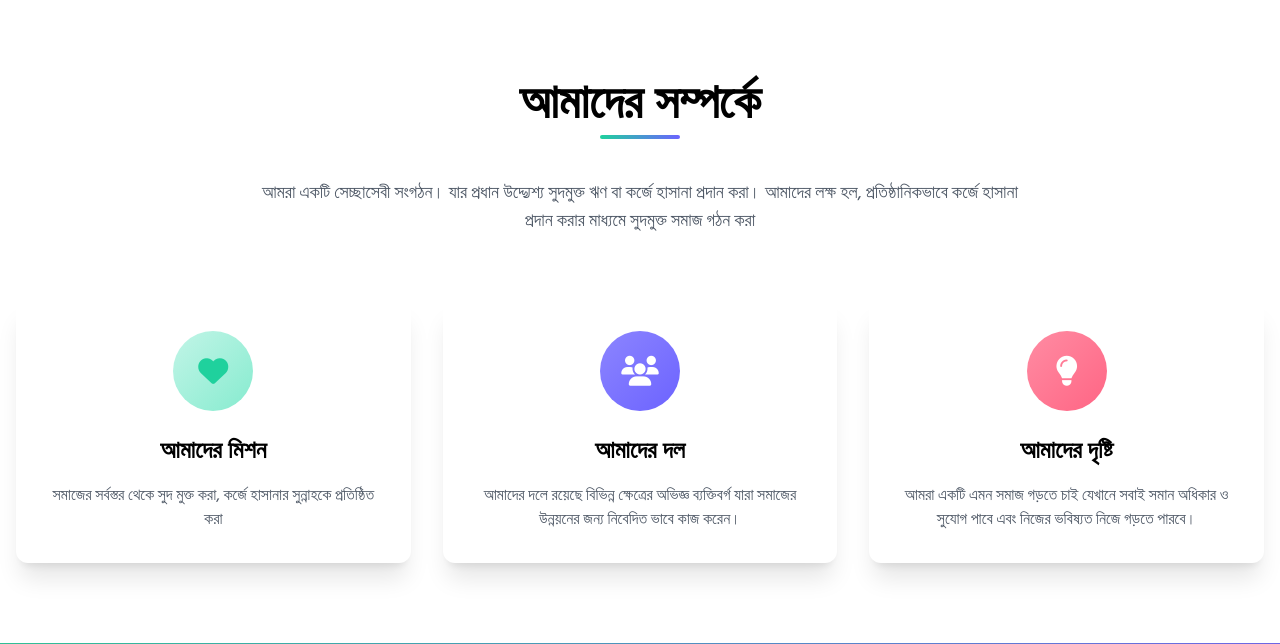
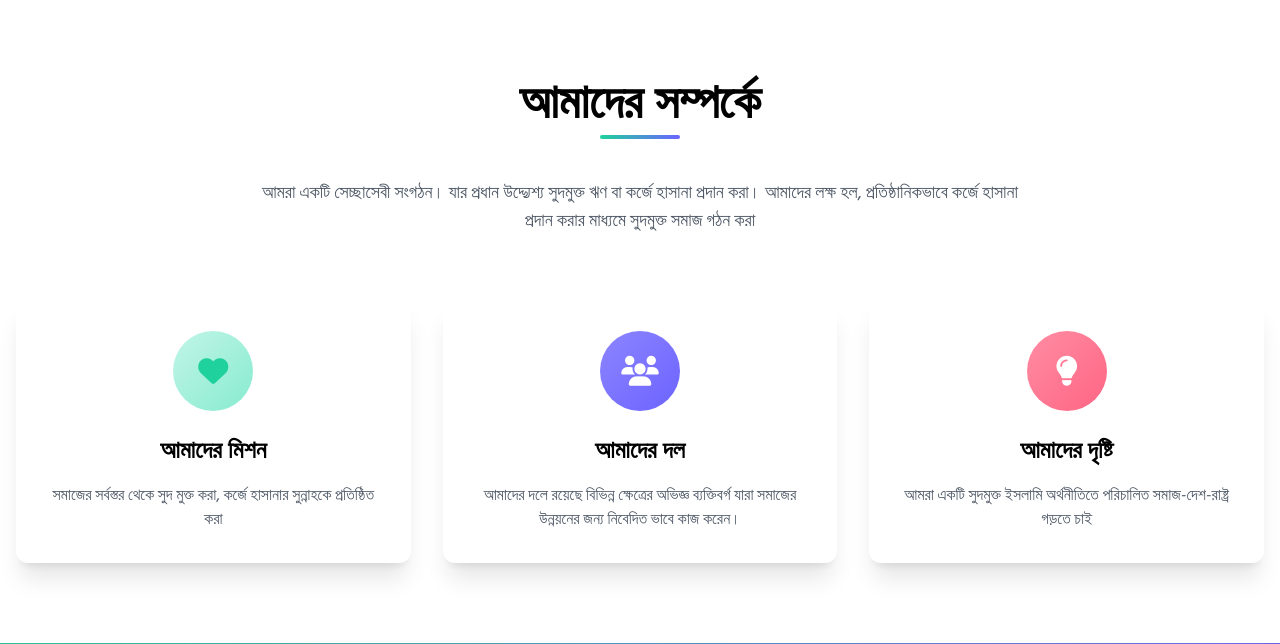
Before and after one commit to Korje-Hasana/korjehasana_backend, a Django app: page / in a window 1280 px wide. Shown: the part 651-1295 px from the top of the page. Run offline with Django 4.2, Linux system fonts and the light colour scheme; data that the repository does not hold is empty; parts of the project's set-up code (start-up, migrations or seed data) failed here and were passed over; some libraries are stand-ins or nearby versions.

Commit message:
update text

```diff
--- a/templates/index.html
+++ b/templates/index.html
@@ -278,7 +278,7 @@
               <i class="fas fa-lightbulb text-white text-3xl"></i>
             </div>
             <h3 class="text-2xl font-bold mb-4">আমাদের দৃষ্টি</h3>
-            <p class="text-gray-600">আমরা একটি এমন সমাজ গড়তে চাই যেখানে সবাই সমান অধিকার ও সুযোগ পাবে এবং নিজের ভবিষ্যত নিজে গড়তে পারবে।</p>
+            <p class="text-gray-600">আমরা একটি সুদমুক্ত ইসলামি অর্থনীতিতে পরিচালিত সমাজ-দেশ-রাষ্ট্র গড়তে চাই</p>
           </div>
         </div>
       </div>
```
